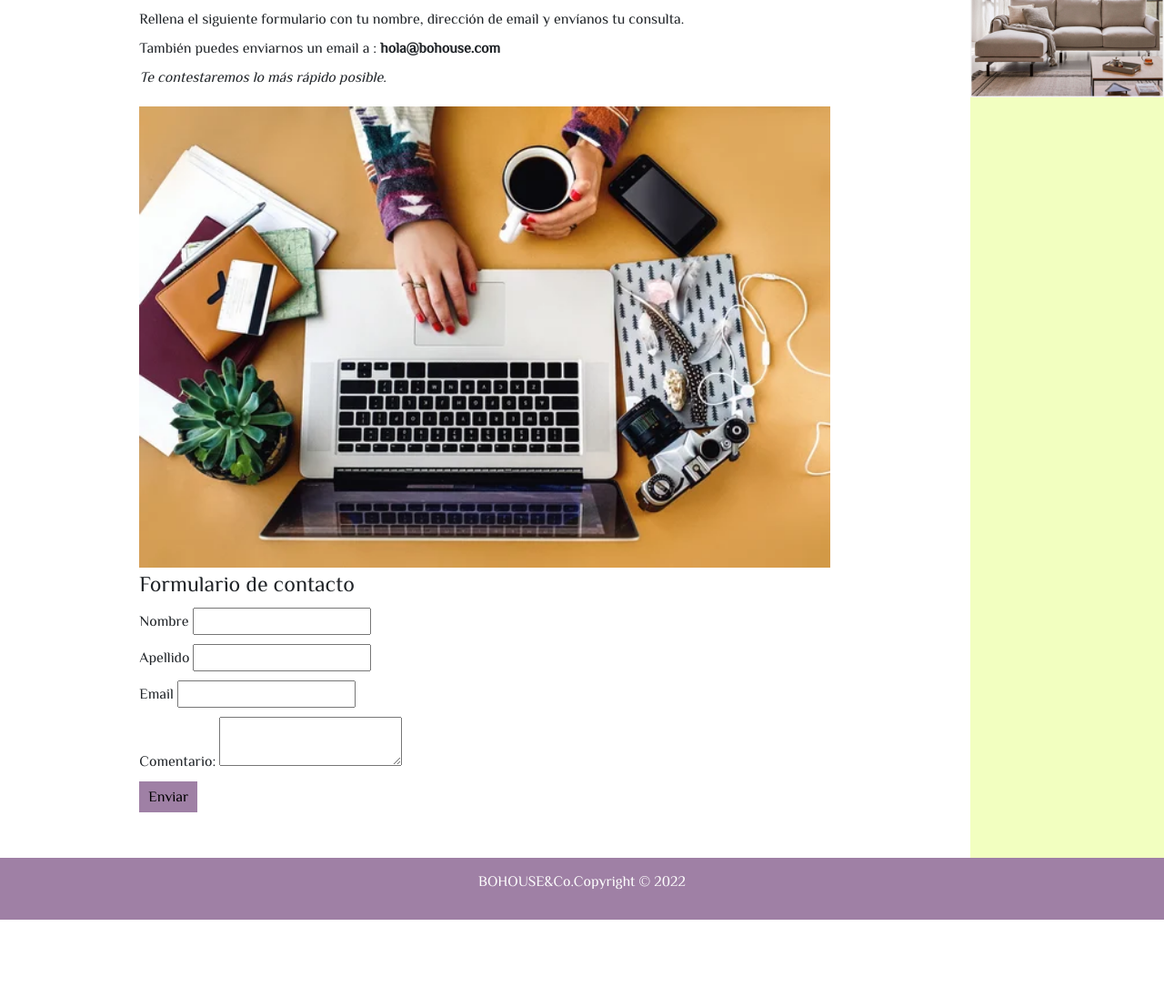
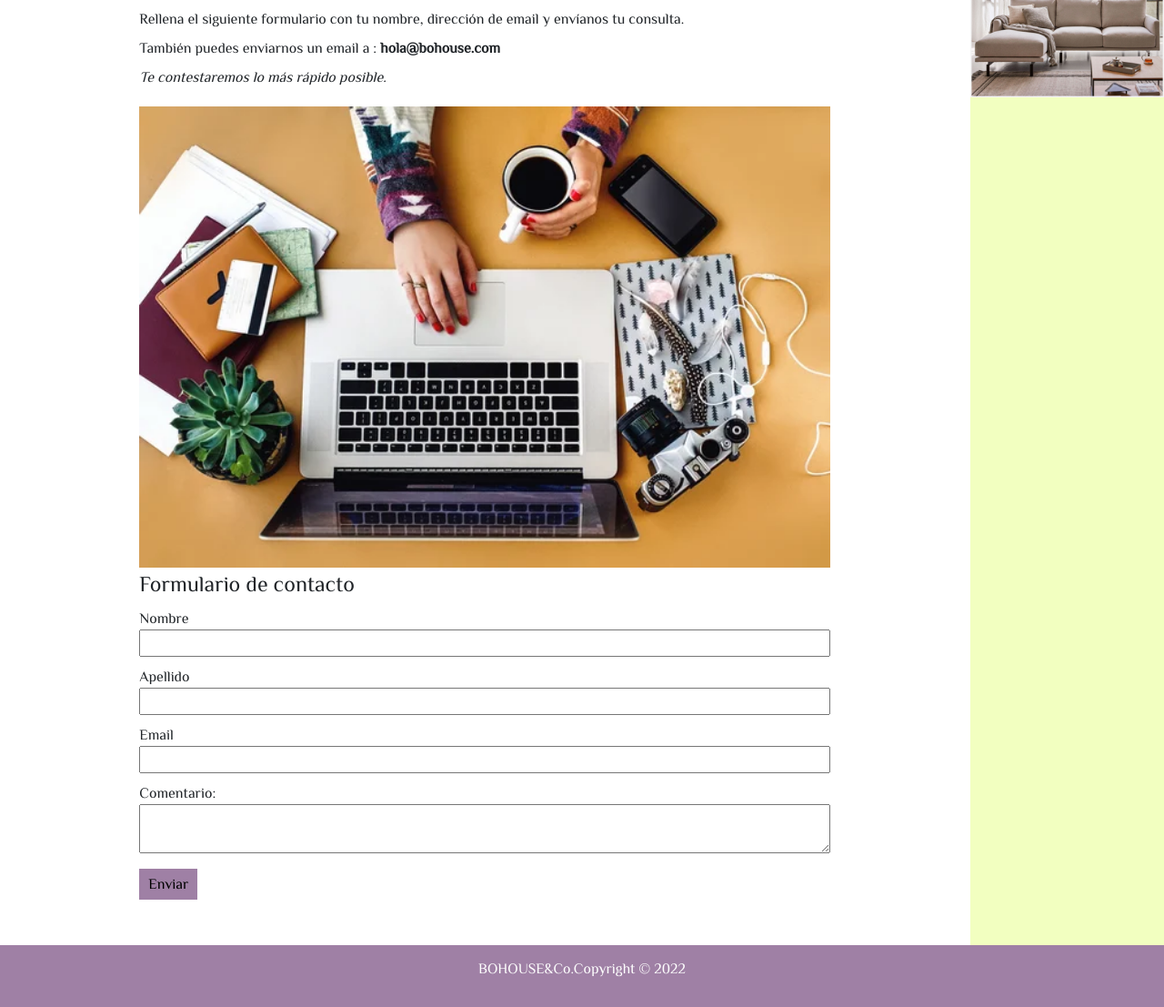
Before and after one commit to fernandaMarti/desarrollo-web, a website: page pages/contacto.html in a window 1280 px wide. Shown: the part 121-1228 px from the top of the page at 91% size. Before the commit the page ends 1132 px from the top, so only its background shows below. Drawn offline with nearby package versions, Linux system fonts and the light colour scheme.

Commit message:
correcion de los items del formulario

```diff
--- a/scss/estilo.scss
+++ b/scss/estilo.scss
@@ -142,6 +142,12 @@ form {
         div{
 
             margin-bottom: 10px;
+            input {
+                width: 100%;
+            }
+            textarea {
+                width: 100%;
+            }
         }
 
     }
```
Also changed, not shown: css/estilo.css.
